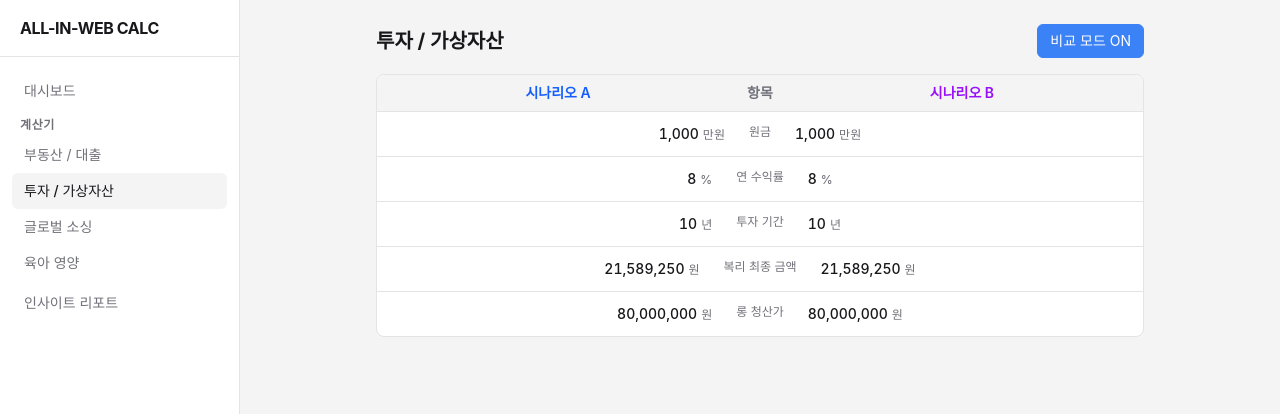
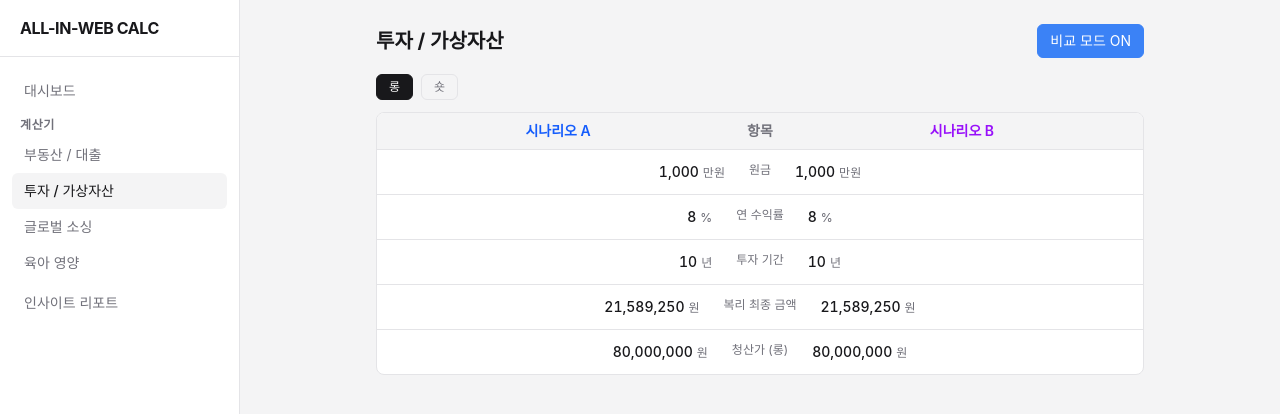
Before and after one commit to eunminy1710-png/all-in-web-calc, a Next.js app: page /calculators/investment in a window 1280 px wide. Both pictures are taken after a click on the button "A/B 비교". Shown: the top 414 px of the page. Built offline with nearby package versions, Linux system fonts and the light colour scheme; a web font is replaced by a local one.

Commit message:
fix: 비교 뷰 divide-by-zero 방어, 투자 방향 선택, useMemo 최적화

```diff
--- a/src/app/calculators/investment/page.tsx
+++ b/src/app/calculators/investment/page.tsx
@@ -1,6 +1,6 @@
 'use client'
 
-import { useState } from 'react'
+import { useMemo, useState } from 'react'
 import InvestmentCalc from '@/components/calculators/InvestmentCalc'
 import CompareView from '@/components/shared/CompareView'
 import { useCalcStore } from '@/store/useCalcStore'
@@ -12,22 +12,25 @@ function fmt(n: number) {
 
 export default function InvestmentPage() {
   const [compareMode, setCompareMode] = useState(false)
+  const [direction, setDirection] = useState<'long' | 'short'>('long')
   const { investment } = useCalcStore()
 
   const a = investment['A']
   const b = investment['B']
+
+  const compareRows = useMemo(() => {
     const finalA = calcCompoundGrowth(a.principal * 10000, a.annualReturn, a.years)
     const finalB = calcCompoundGrowth(b.principal * 10000, b.annualReturn, b.years)
-  const liqA = calcLiquidationPrice(a.entryPrice, a.leverage, 'long')
-  const liqB = calcLiquidationPrice(b.entryPrice, b.leverage, 'long')
-
-  const compareRows = [
+    const liqA = calcLiquidationPrice(a.entryPrice, a.leverage, direction)
+    const liqB = calcLiquidationPrice(b.entryPrice, b.leverage, direction)
+    return [
       { label: '원금', a: fmt(a.principal), b: fmt(b.principal), unit: '만원' },
       { label: '연 수익률', a: String(a.annualReturn), b: String(b.annualReturn), unit: '%' },
       { label: '투자 기간', a: String(a.years), b: String(b.years), unit: '년' },
       { label: '복리 최종 금액', a: fmt(finalA), b: fmt(finalB), unit: '원' },
-    { label: '롱 청산가', a: fmt(liqA), b: fmt(liqB), unit: '원' },
+      { label: `청산가 (${direction === 'long' ? '롱' : '숏'})`, a: fmt(liqA), b: fmt(liqB), unit: '원' },
     ]
+  }, [a, b, direction])
 
   return (
     <div className="max-w-3xl mx-auto space-y-4">
@@ -44,7 +47,28 @@ export default function InvestmentPage() {
           {compareMode ? '비교 모드 ON' : 'A/B 비교'}
         </button>
       </div>
-      {compareMode ? <CompareView labelA="A" labelB="B" rows={compareRows} /> : <InvestmentCalc />}
+      {compareMode ? (
+        <div className="space-y-3">
+          <div className="flex gap-2">
+            {(['long', 'short'] as const).map((d) => (
+              <button
+                key={d}
+                onClick={() => setDirection(d)}
+                className={`px-3 py-1 text-xs rounded-md border transition-colors ${
+                  direction === d
+                    ? 'bg-[var(--foreground)] text-white border-[var(--foreground)]'
+                    : 'border-[var(--border)] text-[var(--muted-foreground)]'
+                }`}
+              >
+                {d === 'long' ? '롱' : '숏'}
+              </button>
+            ))}
+          </div>
+          <CompareView labelA="A" labelB="B" rows={compareRows} />
+        </div>
+      ) : (
+        <InvestmentCalc />
+      )}
     </div>
   )
 }
--- a/src/app/calculators/nutrition/page.tsx
+++ b/src/app/calculators/nutrition/page.tsx
@@ -1,6 +1,6 @@
 'use client'
 
-import { useState } from 'react'
+import { useMemo, useState } from 'react'
 import NutritionCalc from '@/components/calculators/NutritionCalc'
 import CompareView from '@/components/shared/CompareView'
 import { useCalcStore } from '@/store/useCalcStore'
@@ -12,16 +12,18 @@ export default function NutritionPage() {
 
   const a = nutrition['A']
   const b = nutrition['B']
+
+  const compareRows = useMemo(() => {
     const resA = calcNutritionBreakdown(a.totalGrams, a.carbRatio, a.proteinRatio, a.fatRatio)
     const resB = calcNutritionBreakdown(b.totalGrams, b.carbRatio, b.proteinRatio, b.fatRatio)
-
-  const compareRows = [
+    return [
       { label: '목표 식사량', a: String(a.totalGrams), b: String(b.totalGrams), unit: 'g' },
       { label: '탄:단:지', a: `${a.carbRatio}:${a.proteinRatio}:${a.fatRatio}`, b: `${b.carbRatio}:${b.proteinRatio}:${b.fatRatio}` },
       { label: '탄수화물', a: String(resA.carb), b: String(resB.carb), unit: 'g' },
       { label: '단백질', a: String(resA.protein), b: String(resB.protein), unit: 'g' },
       { label: '지방', a: String(resA.fat), b: String(resB.fat), unit: 'g' },
     ]
+  }, [a, b])
 
   return (
     <div className="max-w-3xl mx-auto space-y-4">
--- a/src/app/calculators/real-estate/page.tsx
+++ b/src/app/calculators/real-estate/page.tsx
@@ -1,6 +1,6 @@
 'use client'
 
-import { useState } from 'react'
+import { useMemo, useState } from 'react'
 import RealEstateCalc from '@/components/calculators/RealEstateCalc'
 import CompareView from '@/components/shared/CompareView'
 import { useCalcStore } from '@/store/useCalcStore'
@@ -16,18 +16,20 @@ export default function RealEstatePage() {
 
   const a = realEstate['A']
   const b = realEstate['B']
+
+  const compareRows = useMemo(() => {
     const monthlyA = calcMonthlyPayment(a.principal * 10000, a.annualRate, a.termMonths)
     const monthlyB = calcMonthlyPayment(b.principal * 10000, b.annualRate, b.termMonths)
     const depositA = calcNewDeposit(a.deposit, a.depositIncreaseRate)
     const depositB = calcNewDeposit(b.deposit, b.depositIncreaseRate)
-
-  const compareRows = [
+    return [
       { label: '대출 원금', a: fmt(a.principal), b: fmt(b.principal), unit: '만원' },
       { label: '연이율', a: String(a.annualRate), b: String(b.annualRate), unit: '%' },
       { label: '상환 기간', a: String(a.termMonths), b: String(b.termMonths), unit: '개월' },
       { label: '월 상환금', a: fmt(monthlyA), b: fmt(monthlyB), unit: '원' },
       { label: '갱신 후 보증금', a: fmt(depositA), b: fmt(depositB), unit: '만원' },
     ]
+  }, [a, b])
 
   return (
     <div className="max-w-3xl mx-auto space-y-4">
--- a/src/app/calculators/sourcing/page.tsx
+++ b/src/app/calculators/sourcing/page.tsx
@@ -1,6 +1,6 @@
 'use client'
 
-import { useState } from 'react'
+import { useMemo, useState } from 'react'
 import SourcingCalc from '@/components/calculators/SourcingCalc'
 import CompareView from '@/components/shared/CompareView'
 import { useCalcStore } from '@/store/useCalcStore'
@@ -16,16 +16,18 @@ export default function SourcingPage() {
 
   const a = sourcing['A']
   const b = sourcing['B']
+
+  const compareRows = useMemo(() => {
     const resA = calcSourcingMargin(a.costForeign, a.exchangeRate, a.shippingKrw, a.feeRate, a.sellPriceKrw)
     const resB = calcSourcingMargin(b.costForeign, b.exchangeRate, b.shippingKrw, b.feeRate, b.sellPriceKrw)
-
-  const compareRows = [
+    return [
       { label: '원가(외화)', a: String(a.costForeign), b: String(b.costForeign) },
       { label: '환율', a: fmt(a.exchangeRate), b: fmt(b.exchangeRate), unit: '원' },
       { label: '판매가', a: fmt(a.sellPriceKrw), b: fmt(b.sellPriceKrw), unit: '원' },
       { label: '마진액', a: fmt(resA.marginKrw), b: fmt(resB.marginKrw), unit: '원' },
       { label: '마진율', a: resA.marginRate.toFixed(1), b: resB.marginRate.toFixed(1), unit: '%' },
     ]
+  }, [a, b])
 
   return (
     <div className="max-w-3xl mx-auto space-y-4">
--- a/src/lib/calculators/realEstate.ts
+++ b/src/lib/calculators/realEstate.ts
@@ -19,6 +19,7 @@ export function calcMonthlyPayment(
   annualRate: number,
   termMonths: number
 ): number {
+  if (termMonths <= 0) return 0
   if (annualRate === 0) {
     return new Decimal(principal).div(termMonths).toNumber()
   }
@@ -36,6 +37,7 @@ export function calcAmortizationSchedule(
   annualRate: number,
   termMonths: number
 ): AmortizationRow[] {
+  if (termMonths <= 0) return []
   const monthlyPayment = calcMonthlyPayment(principal, annualRate, termMonths)
   const r = new Decimal(annualRate).div(100).div(12)
   let balance = new Decimal(principal)
--- a/src/lib/calculators/sourcing.ts
+++ b/src/lib/calculators/sourcing.ts
@@ -19,7 +19,9 @@ export function calcSourcingMargin(
   const feeKrw = new Decimal(sellPriceKrw).mul(new Decimal(feeRate).div(100)).toNumber()
   const totalCostKrw = new Decimal(costKrw).plus(shippingKrw).plus(feeKrw).toNumber()
   const marginKrw = new Decimal(sellPriceKrw).minus(totalCostKrw).toNumber()
-  const marginRate = new Decimal(marginKrw).div(sellPriceKrw).mul(100).toNumber()
+  const marginRate = sellPriceKrw === 0
+    ? 0
+    : new Decimal(marginKrw).div(sellPriceKrw).mul(100).toNumber()
   return { costKrw, feeKrw, totalCostKrw, marginKrw, marginRate }
 }
 
@@ -35,5 +37,6 @@ export function calcTargetSellPrice(
   const divisor = new Decimal(1)
     .minus(new Decimal(feeRate).div(100))
     .minus(new Decimal(targetMarginRate).div(100))
+  if (divisor.isZero() || divisor.isNegative()) return 0
   return new Decimal(fixedCostKrw).div(divisor).toNumber()
 }
```
Lines whose indentation alone changed are shown as unchanged.
